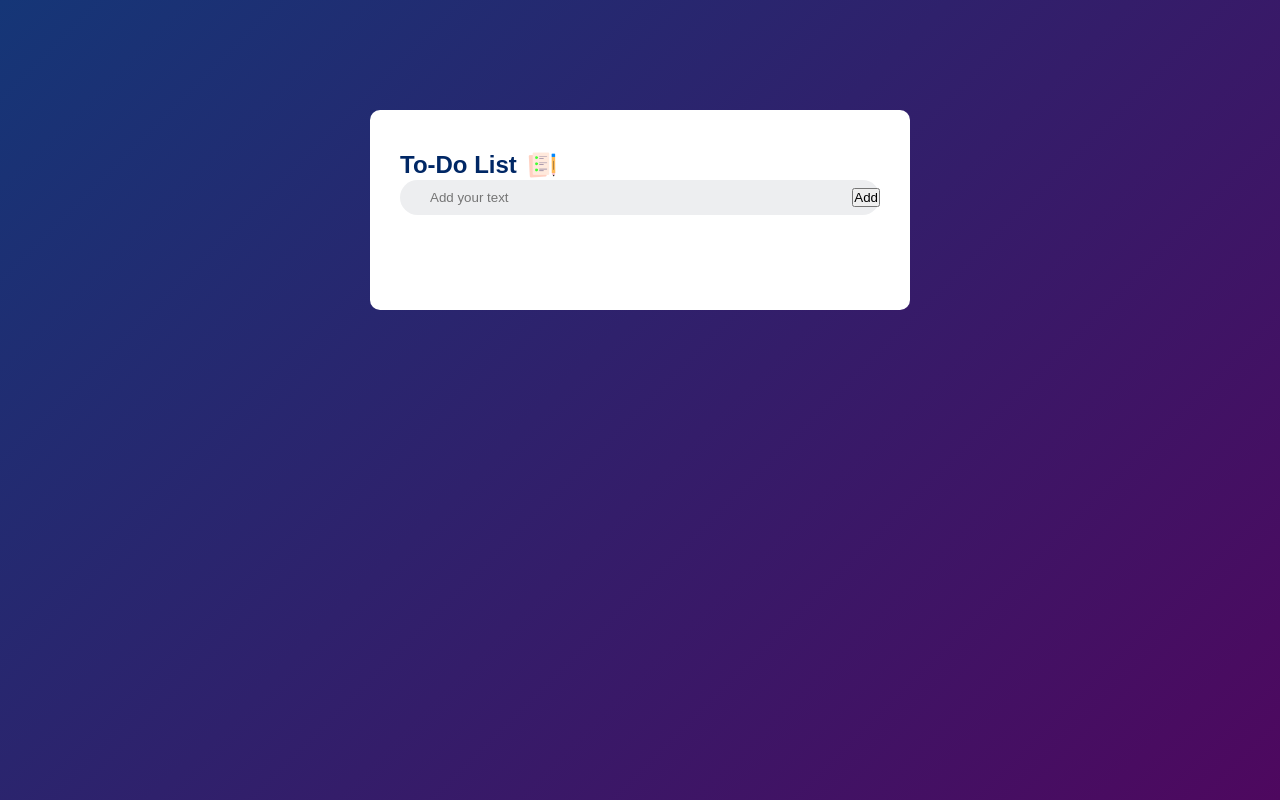
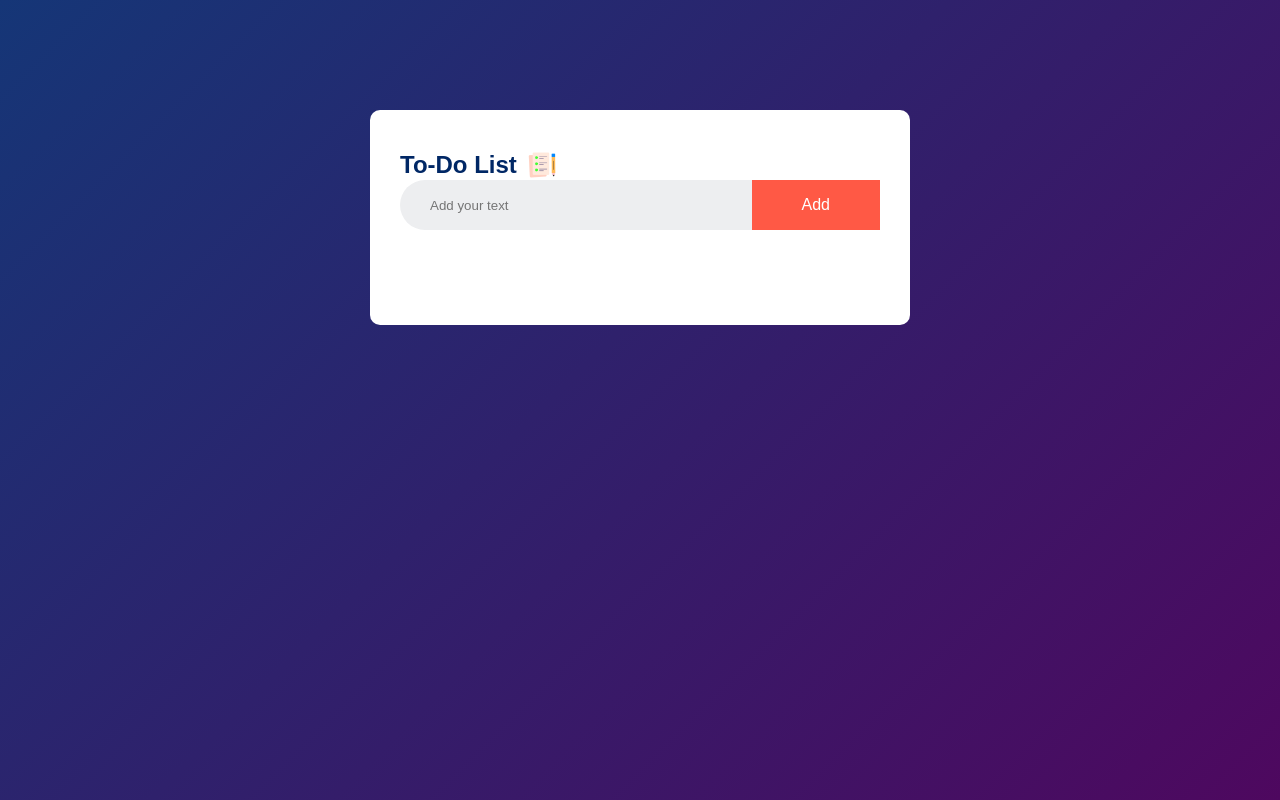
Before and after one commit to HasinAbrer/To-do-app-without-database, a plain HTML site: page index.html in a window 1280 px wide. Drawn offline with Linux system fonts and the light colour scheme.

Commit message:
completed the design of the interface

```diff
--- a/style.css
+++ b/style.css
@@ -51,3 +51,13 @@ input {
     padding : 10px;
     font-weight : 14px;
 }
+
+button {
+    border : none;
+    outline : none;
+    padding : 16px 50px;
+    background : #ff5945;
+    color : #fff;
+    font-size : 16px;
+    cursor : pointer;
+}
```
